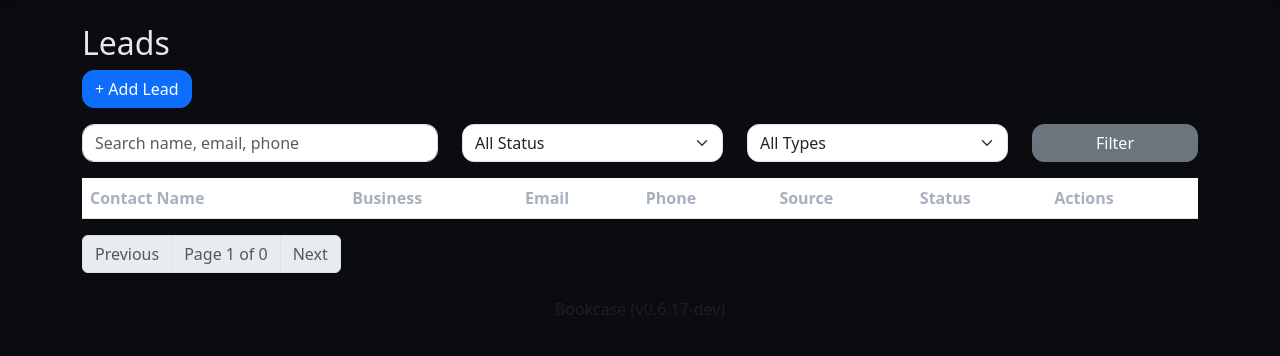
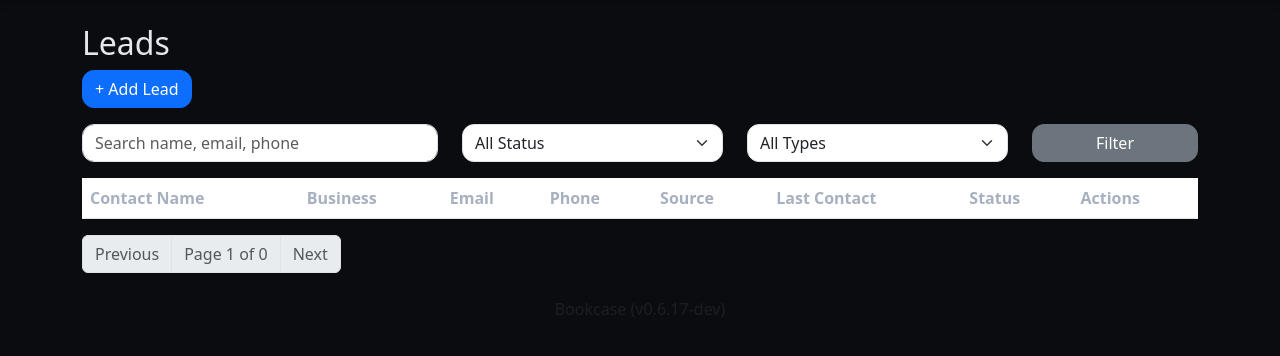
Before and after one commit to xyciasav/bookcase, a Flask app: page /leads in a window 1280 px wide. Shown: the part 56-412 px from the top of the page. Run offline with Flask 3, Linux system fonts and the light colour scheme; data comes from the database, SQL or seed files in the repository; data that the repository does not hold is empty.

Commit message:
trying to add a date field

```diff
--- a/templates/leads.html
+++ b/templates/leads.html
@@ -35,6 +35,7 @@
       <th>Email</th>
       <th>Phone</th>
       <th>Source</th>
+      <th>Last Contact</th>
       <th>Status</th>
       <th>Actions</th>
     </tr>
@@ -47,6 +48,7 @@
       <td>{{ lead.email or '' }}</td>
       <td>{{ lead.phone or '' }}</td>
       <td>{{ lead.preferred_contact or '' }}</td>
+      <td>{{ lead.last_contacted or '' }}</td>
       <td><span class="badge bg-info">{{ lead.status }}</span></td>
       <td>
         <a href="{{ url_for('edit_lead', lead_id=lead.id) }}" class="btn btn-sm btn-secondary">Edit</a>
```
